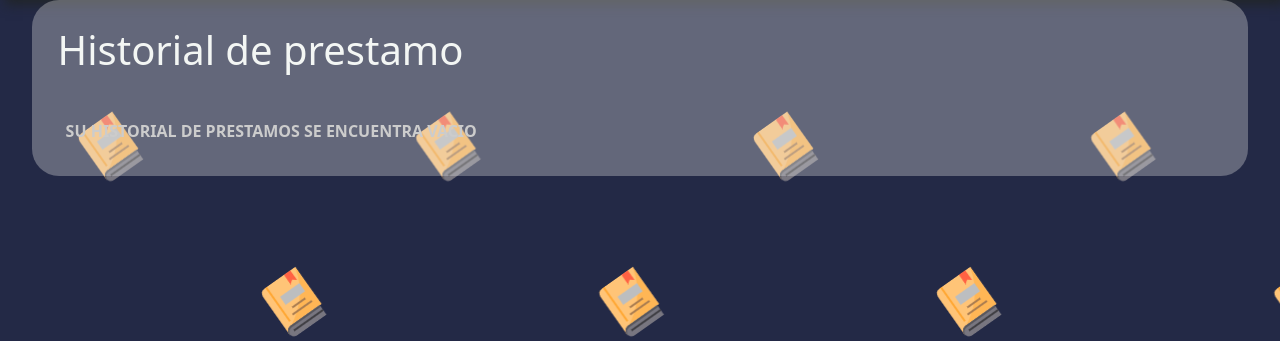
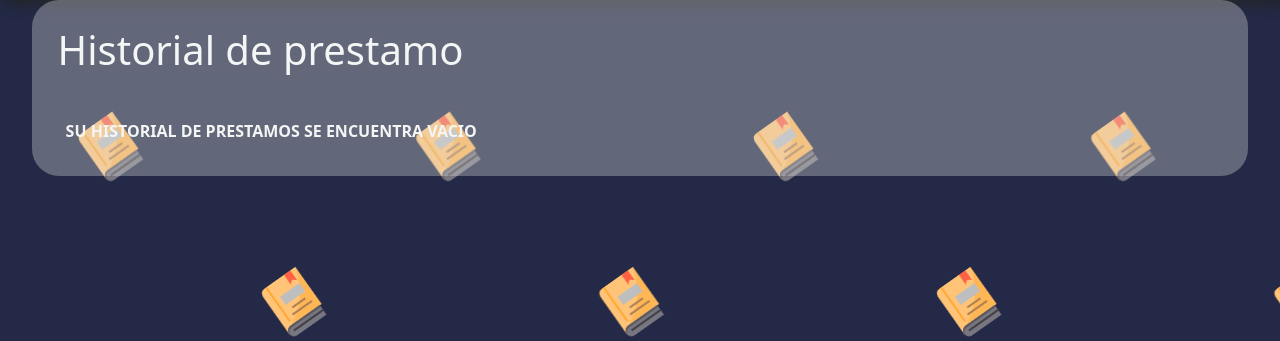
Before and after one commit to Mau5trakt/biblodb, a Python web app: template templates/ulogin.html in a window 1280 px wide. Shown: the part 82-423 px from the top of the page. Run offline with Jinja, Linux system fonts and the light colour scheme; the template is opened without the code that fills it, so the values that code supplies are empty.

Commit message:
changed h2 color

```diff
--- a/static/style.css
+++ b/static/style.css
@@ -173,6 +173,11 @@ h1{
   color: #f3f6f4;
 }
 
+h2{
+  color: #f3f6f4;
+}
+
+
 .historial{
 
 position: absolute;
```
